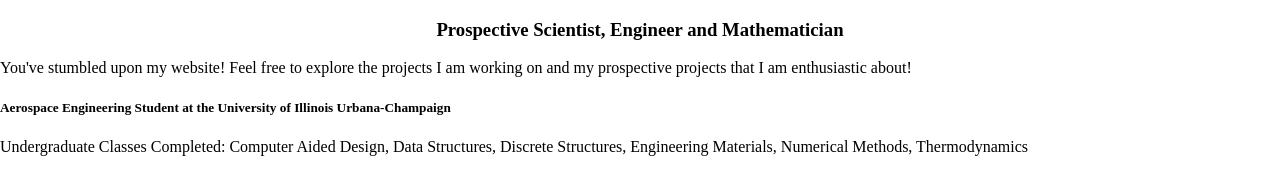
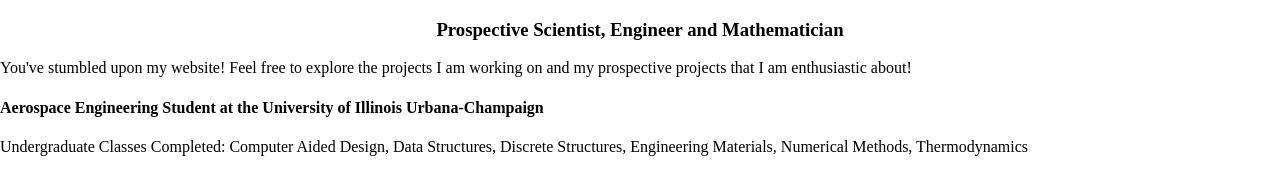
Before and after one commit to varshakrishnakumar/varshakrishnakumar.github.io, a plain HTML site: page index.html in a window 1280 px wide. Drawn offline with Linux system fonts and the light colour scheme.

Commit message:
minor additions

```diff
--- a/index.html
+++ b/index.html
@@ -17,7 +17,7 @@
     </body>
 
     <a>
-        <h5> Aerospace Engineering Student at the University of Illinois Urbana-Champaign </h5>
+        <h4> Aerospace Engineering Student at the University of Illinois Urbana-Champaign </h5>
         <p id="msg"> Undergraduate Classes Completed: Computer Aided Design, Data Structures, Discrete Structures, Engineering Materials, Numerical Methods, Thermodynamics  </p>
     </a>
 </html>
```
Also changed, not shown: favicon.ico (added).
